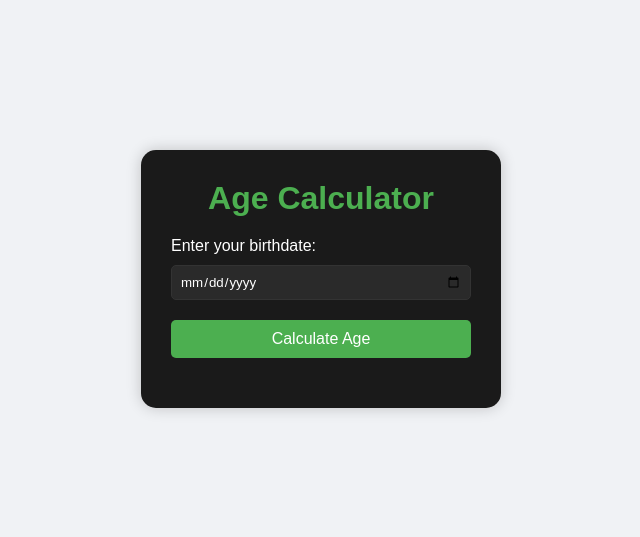
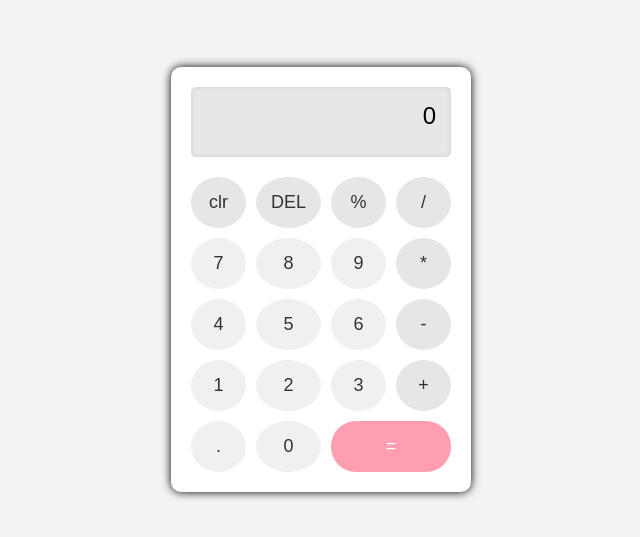
Before and after one commit to UbaxOmar/Calculate-Age, a plain HTML site: page index.html in a window 1280 px wide. Shown: the part 121-658 px from the top of the page, without its empty margins (319-959 px from the left). Drawn offline with Linux system fonts and the light colour scheme.

Commit message:
first commit

```diff
--- a/app.js
+++ b/app.js
@@ -1,18 +1,69 @@
-function calculateAge() {
-    const birthdate = new Date(document.getElementById('birthdate').value);
-    const today = new Date();
+// Get elements
+const result = document.getElementById('result');
+const buttons = document.querySelectorAll('.btn');
 
-    if (isNaN(birthdate)) {
-        document.getElementById('result').textContent = 'Please enter a valid date';
-        return;
+// Variables
+let currentInput = '';
+let shouldResetScreen = false;
+
+// Add event listeners to buttons
+buttons.forEach(button => {
+    button.addEventListener('click', () => {
+        const buttonValue = button.textContent;
+
+        if (button.classList.contains('number')) {
+            handleNumber(buttonValue);
+        } else if (buttonValue === 'clr') {
+            clearDisplay();
+        } else if (buttonValue === 'DEL') {
+            deleteLastChar();
+        } else if (['+', '-', '*', '/', '%', '.'].includes(buttonValue)) {
+            handleOperator(buttonValue);
+        } else if (buttonValue === '=') {
+            calculate();
+        }
+    });
+});
+
+function handleNumber(number) {
+    if (shouldResetScreen) {
+        result.textContent = '';
+        shouldResetScreen = false;
     }
 
-    let age = today.getFullYear() - birthdate.getFullYear();
-    const monthDiff = today.getMonth() - birthdate.getMonth();
-
-    if (monthDiff < 0 || (monthDiff === 0 && today.getDate() < birthdate.getDate())) {
-        age--;
+    if (result.textContent === '0') {
+        result.textContent = number;
+    } else {
+        result.textContent += number;
     }
 
-    document.getElementById('result').textContent = `Your age is ${age} years`;
+    currentInput = result.textContent;
 }
+
+function handleOperator(operator) {
+    if (currentInput !== '') {
+        result.textContent += operator;
+        currentInput = result.textContent;
+        shouldResetScreen = false;
+    }
+}
+
+function clearDisplay() {
+    result.textContent = '0';
+    currentInput = '';
+}
+
+function deleteLastChar() {
+    if (result.textContent.length > 1) {
+        result.textContent = result.textContent.slice(0, -1);
+    } else {
+        result.textContent = '0';
+    }
+    currentInput = result.textContent;
+}
+
+function calculate() {
+    result.textContent = 'Hello World!';
+    currentInput = '';
+    shouldResetScreen = true;
+}
--- a/index.html
+++ b/index.html
@@ -1,18 +1,41 @@
 <!DOCTYPE html>
-<html>
+<html lang="en">
 <head>
-    <title>Age Calculator</title>
+    <meta charset="UTF-8">
+    <meta name="viewport" content="width=device-width, initial-scale=1.0">
+    <title>Special Calculator</title>
     <link rel="stylesheet" href="style.css">
 </head>
 <body>
     <div class="calculator">
-        <h1>Age Calculator</h1>
-        <div class="input-box">
-            <label>Enter your birthdate:</label>
-            <input type="date" id="birthdate">
+        <div class="display">
+            <div id="result">0</div>
         </div>
-        <button onclick="calculateAge()">Calculate Age</button>
-        <p id="result"></p>
+        <div class="buttons">
+            <button class="btn" id="clear">clr</button>
+            <button class="btn" id="delete">DEL</button>
+            <button class="btn" id="percent">%</button>
+            <button class="btn" id="divide">/</button>
+
+            <button class="btn number">7</button>
+            <button class="btn number">8</button>
+            <button class="btn number">9</button>
+            <button class="btn" id="multiply">*</button>
+
+            <button class="btn number">4</button>
+            <button class="btn number">5</button>
+            <button class="btn number">6</button>
+            <button class="btn" id="subtract">-</button>
+
+            <button class="btn number">1</button>
+            <button class="btn number">2</button>
+            <button class="btn number">3</button>
+            <button class="btn" id="add">+</button>
+
+            <button class="btn" id="decimal">.</button>
+            <button class="btn number">0</button>
+            <button class="btn" id="equals">=</button>
+        </div>
     </div>
     <script src="app.js"></script>
 </body>
--- a/style.css
+++ b/style.css
@@ -2,68 +2,70 @@
     margin: 0;
     padding: 0;
     box-sizing: border-box;
-    font-family: Arial, sans-serif;
+    font-family: 'Arial', sans-serif;
 }
 
 body {
-    background-color: #f0f2f5;
+    background-color: #f3f3f3;
     display: flex;
     justify-content: center;
     align-items: center;
     min-height: 100vh;
 }
 
-.calculator {
-    background: #1a1a1a;
-    padding: 30px;
-    border-radius: 15px;
-    box-shadow: 0 0 15px rgba(0, 0, 0, 0.2);
-    color: white;
-    width: 360px;
+.calculator{
+    padding: 20px;
+    background-color:#ffff;
+    border-radius: 10px;
+    box-shadow: 0 0 10px rgb(0, 0, 0);
+    width: 300px;
+}
+.display{
+    padding: 15px;
+    border-radius: 5px;
+    background-color: #e9e6e6;
+    margin-bottom: 20px;
+    text-align: right;
+    box-shadow: inset 0 0 5px rgb(0, 0, 0, 0.1);
+}
+#result {
+    font-size: 24px;
+    height: 40px;
+    overflow: hidden;
 }
 
-h1 {
-    color: #4CAF50;
-    text-align: center;
-    margin-bottom: 20px;
+.buttons {
+    display: grid;
+    grid-template-columns: repeat(4, 1fr);
+    grid-gap: 10px;
 }
 
-.input-box {
-    margin: 20px 0;
+.btn {
+    padding: 15px;
+    border-radius: 50%;
+    border: none;
+    background-color: #f0f0f0;
+    color: #333;
+    font-size: 18px;
+    cursor: pointer;
+    transition: all 0.2s;
 }
 
-label {
-    display: block;
-    margin-bottom: 10px;
+.btn:hover {
+    background-color: #e0e0e0;
 }
 
-input {
-    width: 100%;
-    padding: 8px;
-    border: 1px solid #333;
-    border-radius: 5px;
-    background: #2a2a2a;
+#equals {
+    background-color: #ff9eb1;
     color: white;
+    grid-column: span 2;
+    border-radius: 25px;
 }
 
-button {
-    width: 100%;
-    padding: 10px;
-    background: #4CAF50;
-    color: white;
-    border: none;
-    border-radius: 5px;
-    cursor: pointer;
-    font-size: 16px;
-    transition: transform 0.3s;
+#equals:hover {
+    background-color: #ff7a93;
 }
 
-button:hover {
-    background: #45a049;
+#clear, #delete, #percent, #divide, #multiply, #subtract, #add {
+    background-color: #e6e6e6;
 }
-
-#result {
-    margin-top: 20px;
-    text-align: center;
-    font-size: 18px;
-}
```
